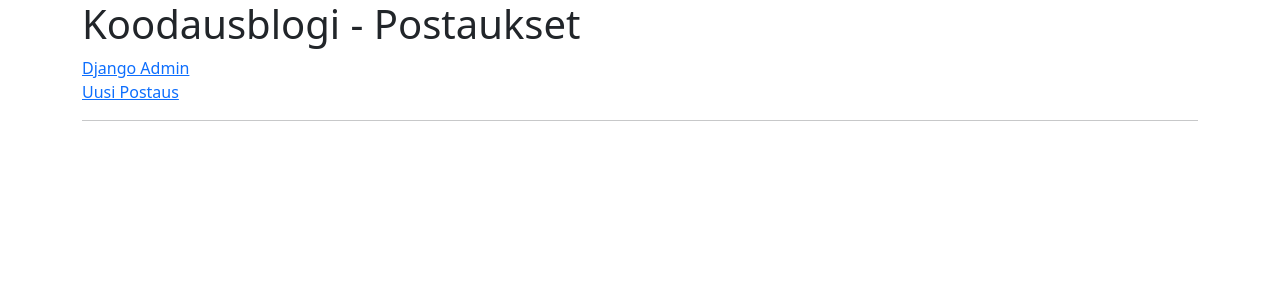
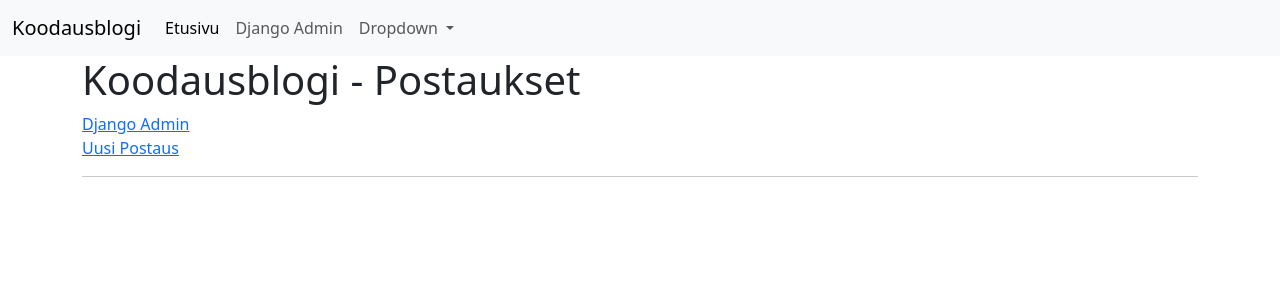
Before and after one commit to Sandrowue/Django_harjoitus, a Django app: page / in a window 1280 px wide. Shown: the top 300 px of the page. Run offline with Django 4.2, Linux system fonts and the light colour scheme; data that the repository does not hold is empty.

Commit message:
postauslista muokattu

```diff
--- a/blogi/templates/blogi/postauslista.html
+++ b/blogi/templates/blogi/postauslista.html
@@ -8,6 +8,34 @@
         <title>Koodausblogi</title>
     </head>
     <body>
+        <nav class="navbar navbar-expand-md bg-body-tertiary">
+            <div class="container-fluid">
+              <a class="navbar-brand" href="#">Koodausblogi</a>
+              <button class="navbar-toggler" type="button" data-bs-toggle="collapse" data-bs-target="#navbarSupportedContent"
+              aria-controls="navbarSupportedContent" aria-expanded="false" aria-label="Toggle navigation">
+              <span class="navbar-toggler-icon"></span>
+              </button>
+              <div class="collapse navbar-collapse" id="navbarSupportedContent">
+                <ul class="navbar-nav me-auto mb-2 mb-lg-0">
+                  <li class="nav-item">
+                    <a class="nav-link active" aria-current="page" href="{% url 'postauslista' %}">Etusivu</a>
+                  </li>
+                  <li class="nav-item">
+                    <a class="nav-link" href="{% url 'admin:index' %}">Django Admin</a>
+                  </li>
+                  <li class="nav-item dropdown">
+                    <a class="nav-link dropdown-toggle" href="#" role="button" data-bs-toggle="dropdown" aria-expanded="false">
+                      Dropdown
+                    </a>
+                    <ul class="dropdown-menu">
+                      <li><a class="dropdown-item" href="{% url 'uusi postaus %'}">Uusi postaus</a></li>
+
+                    </ul>
+                  </li>
+
+              </div>
+            </div>
+          </nav>
             <div class ="container-md">
             <h1>Koodausblogi - Postaukset</h1>
             <a href="{% url 'admin:index' %}">Django Admin</a>
```
